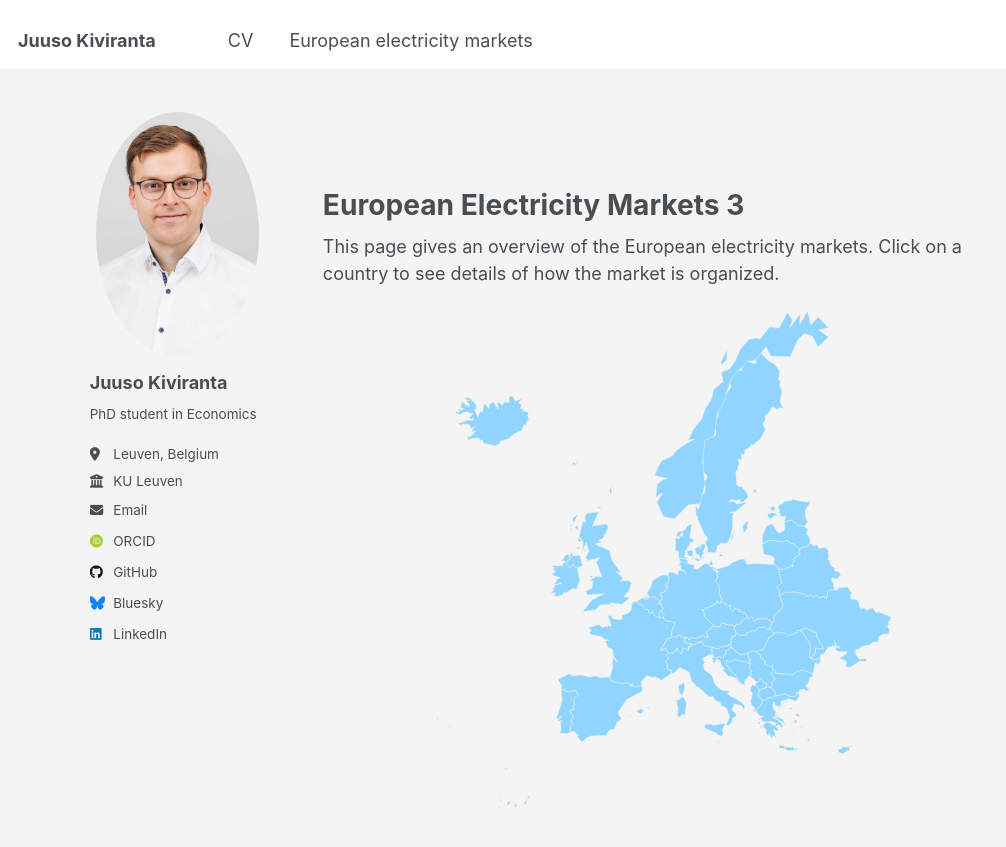
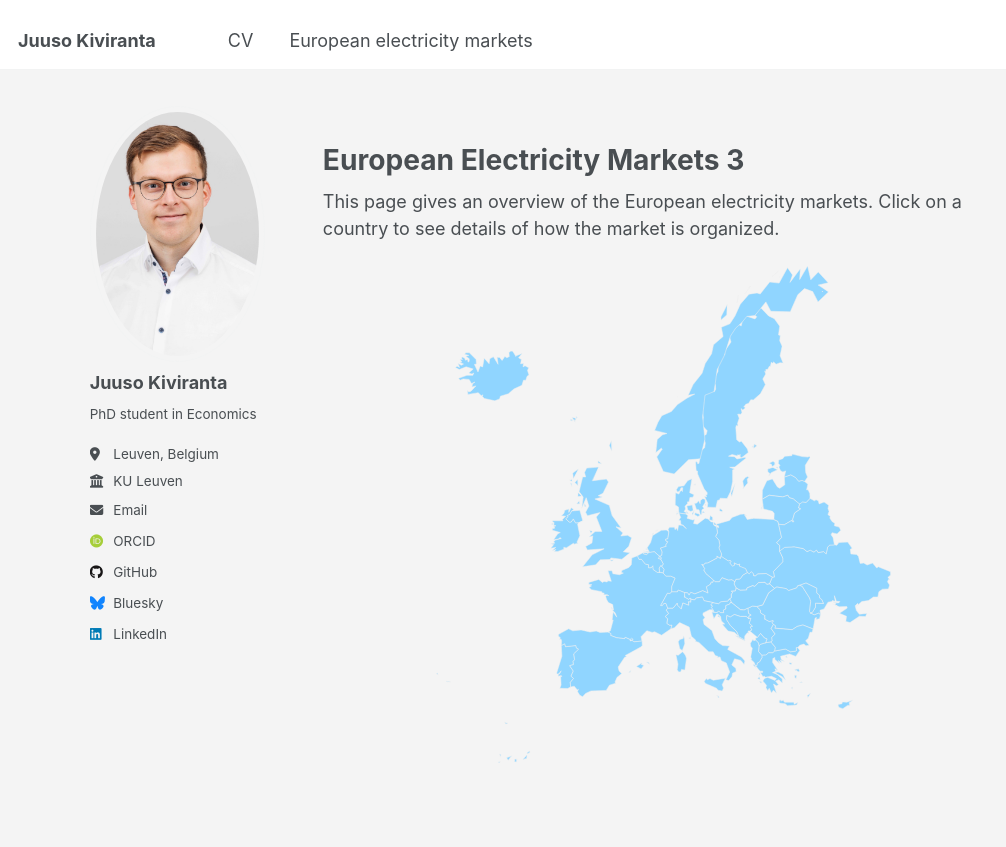
Before and after one commit to jkiviranta/jkiviranta.github.io, a Jekyll site: the page built from _pages/eur-elec-markets3.md, in a window 1280 px wide and 900 px high. Shown: the top 847 px of the window, without its empty margins (0-1006 px from the left). Built offline with Jekyll 4.4.1, drawn with Linux system fonts in a browser that asks for light colours; some web fonts are replaced.

Commit message:
Update eur-elec-markets3.md

```diff
--- a/_pages/eur-elec-markets3.md
+++ b/_pages/eur-elec-markets3.md
@@ -23,7 +23,7 @@ This page gives an overview of the European electricity markets. Click on a coun
         display: flex;
         justify-content: center;
         align-items: center;
-        height: 110vh;
+        height: 100vh;
         padding: 20px;
       }
       #container {
@@ -51,7 +51,7 @@ This page gives an overview of the European electricity markets. Click on a coun
  </head>
   <body>
     <div id="container">
-      <svg baseprofile="tiny" width="455" height="497" version="1.2" xmlns="http://www.w3.org/2000/svg">
+      <svg baseprofile="tiny" width="455" height="497" version="1.2" xmlns="http://www.w3.org/2000/svg" xmlns:xlink="http://www.w3.org/1999/xlink">
         <path id="NL" d="m239.2 555.6-2.2 2-3.1-.5-.6-1.4h6zm-1.8-3.8.8 1-2.5-.7 1.7-.3zm6.3-14.7-1.2.4 1.2-1.6v1.2zm-4.5 18.5L234 554l5.6.7-2.3-3.7 3.6-5.4 2-7 8.7-5.3 5-.3 2.6 1.8-1 7-2.2.4.2 1.7 2 .9-2.1 3.3.5 1.2-5.8 1.8 1.7 3.9-.4 3.2-1.9 1.3 1.5 1.2-.5 1.7-2.6-.9.9-1.6.1-.8-5-4.4-5.4 1zm7.4-22h-.9l2.7-.6-1.8.6z" transform="translate(-26.3,-269)"/>
         <path id="CY" d="m443 703.3-3.6 2.5.7 2.5-2.3.1-4.7 3.3-3.8-1.3-.8-1.9-.1-1 3.9-.8.4-1.8 4.4.3 5.8-2z" transform="translate(-26.3,-269)"/>
         <path id="UA" d="M468.2 600h-4.5l-5 3.6-6.6 1-5.5 5 1.8-1.7-.3-1.6-2.6 2.5 1.2 4.7 3 3.7 7.4-.8-1.2 3.2-6.2-.4-9.4 6.4-4.2-1.2.7-5.1-7-3 7.7-5.2-.4-1.5-7.6.2-4.3-2 1.2-1.4-3-1.2 5.4.8 1.4-1.4-3.6-.3-1.9-5.6.8 5.6-2.3-.2.2-1-1.1 1.4-4 .7-4 6.7-4 1.4.6 4.4-2-1.5-4.4 1.8-3.7-2.1 2-.7 3-5.1v-4l8 .4-1.8-4-2-1.3-.3-3-2.7-2.2v-4.8l-10.7-5.2-6.2 2.3-2.1.5-1 2.1-8 2.7-2.7-2-9.2-1.6-2.2 1.4-5-4.6 2.7-6.8h2.1l-1-5.5 9.3-9.7V561l-3.2-6.9 5-3.8 9.7-.6 9 1.9 3.9 3 3.2-1.5 3.7 2 2.5-2.2 1.6 2.7 5.5-1 2.6 2.2 1.4-6.8 2.2-2 4.6-.2 2.4.5 2.1-2.8 8.8-.4 4.5 6.2-1.9 1 .6 4.6 5.8.6 1.8 2 1.7 6.9 3.6-.4 3.3 2 5.5-2 4.2 5.1 1.4-1.4 12.3 5 .1 3.3-2.8 2.5 2.1 2h-1.4l-1 2.3 2.1 3.3-1.2 3.8-5.9.3-3.6 2.5-1 5.1zm-41.8 8.6 1 .5-4.4-2.1 3.4 1.6z" transform="translate(-26.3,-269)"/>
```
